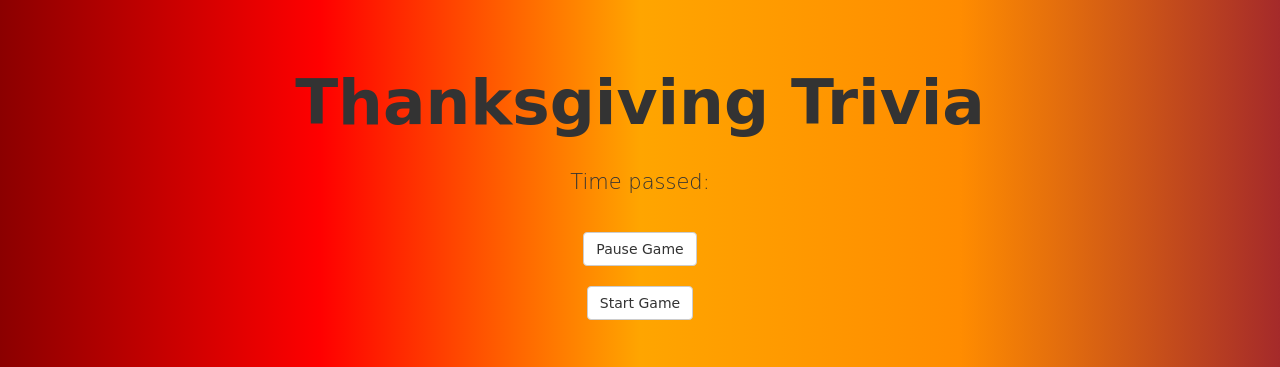
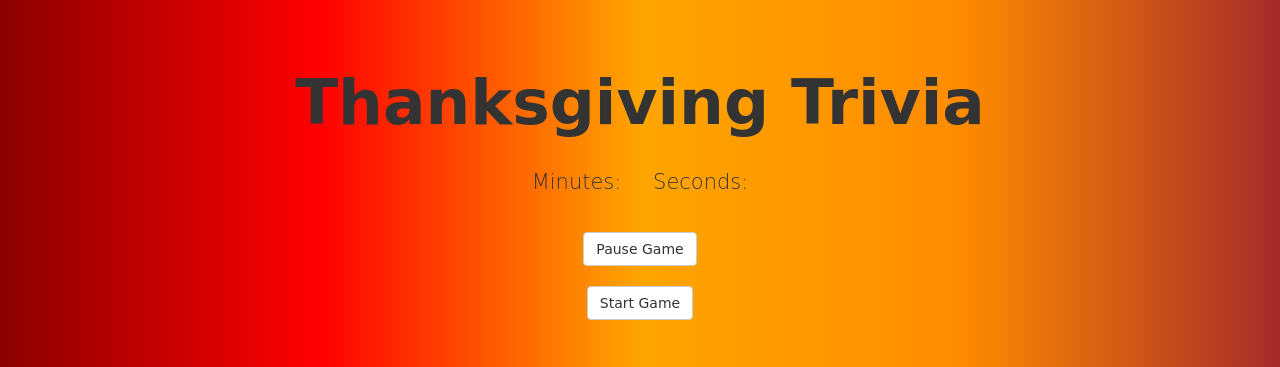
Before and after one commit to dmerk2/thanksgiving, a PHP site: page / in a window 1280 px wide. Shown: the top 367 px of the page. Run offline with PHP 8.4, Linux system fonts and the light colour scheme; some web fonts are replaced.

Commit message:
working on minutes and percent js

```diff
--- a/assets/css/style.css
+++ b/assets/css/style.css
@@ -38,3 +38,7 @@ p{
 	width: 500px;
 	height: 275px;
 }
+
+#minutes{
+	margin-right: 25px;
+}
--- a/assets/js/js.js
+++ b/assets/js/js.js
@@ -1,6 +1,5 @@
-// var currentTime = new Date();
-// var start = new Date;
-var percent;
+
+// var minutes = setInterval(totalTime, 3 * 1000);
 var minutes = 0;
 var seconds = 0;
 var intervalId;
@@ -50,10 +49,12 @@ $(document).ready(function(){
     });
 });
 
+// NOT GIVING CORRECT PERCENTAGE?
 function percentCorrect(x, y) {
 	return Math.round((x/y)*100);
 };
 
+// CAN'T FIGURE OUT HOW TO MAKE MINUTES INCREASE EVERY 60 SECONDS?
 function totalTime() {
 	seconds++;
 	$('#seconds').html(seconds);
@@ -63,8 +64,13 @@ function pauseTimer() {
 	clearInterval(intervalId);
 };
 
+// CAN'T FIGURE OUT HOW TO MAKE MINUTES INCREASE EVERY 60 SECONDS?
 function startTimer() {
 	intervalId = setInterval(totalTime, 1000);
+	//minutes = setInterval((totalTime, 60 * 1000) + minutes);
+	for(var i = 0; i < 3; i++) {
+		$("#minutes").html(minutes[i]);
+	};
 };
 
 function resetGame() {
--- a/index.html
+++ b/index.html
@@ -10,7 +10,7 @@
 
 <div class="jumbotron">
     <h1>Thanksgiving Trivia</h1>
-      <p> Time passed: <span id="minutes"></span><span id="seconds"></span></p>
+      <p> Minutes: <span id="minutes"></span> Seconds: <span id="seconds"></span></p>
     <button class="btn btn-default" id="pauseGame">Pause Game</button><br/><br/>
     <button class="btn btn-default" id="startTrivia">Start Game</button>
 </div>
```
